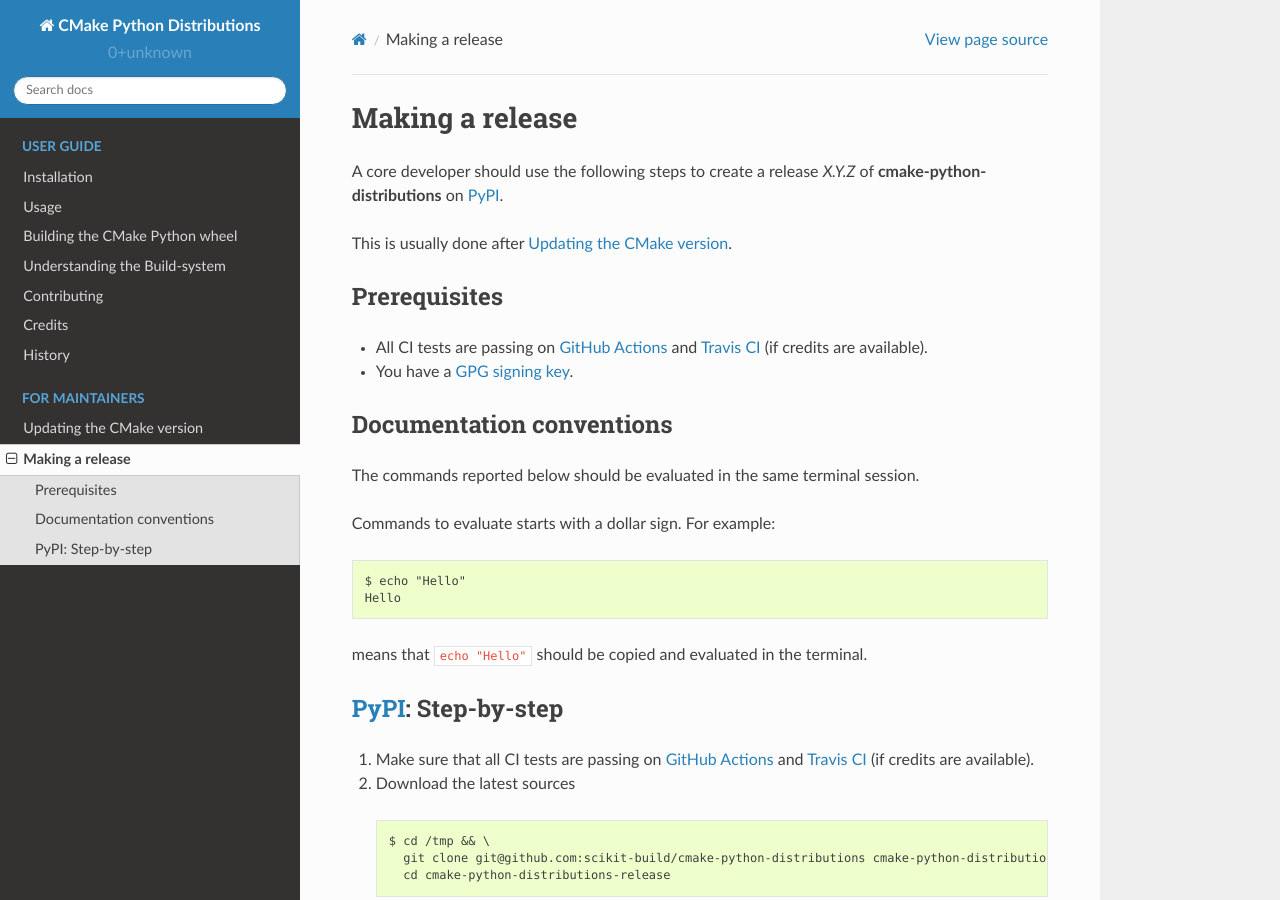
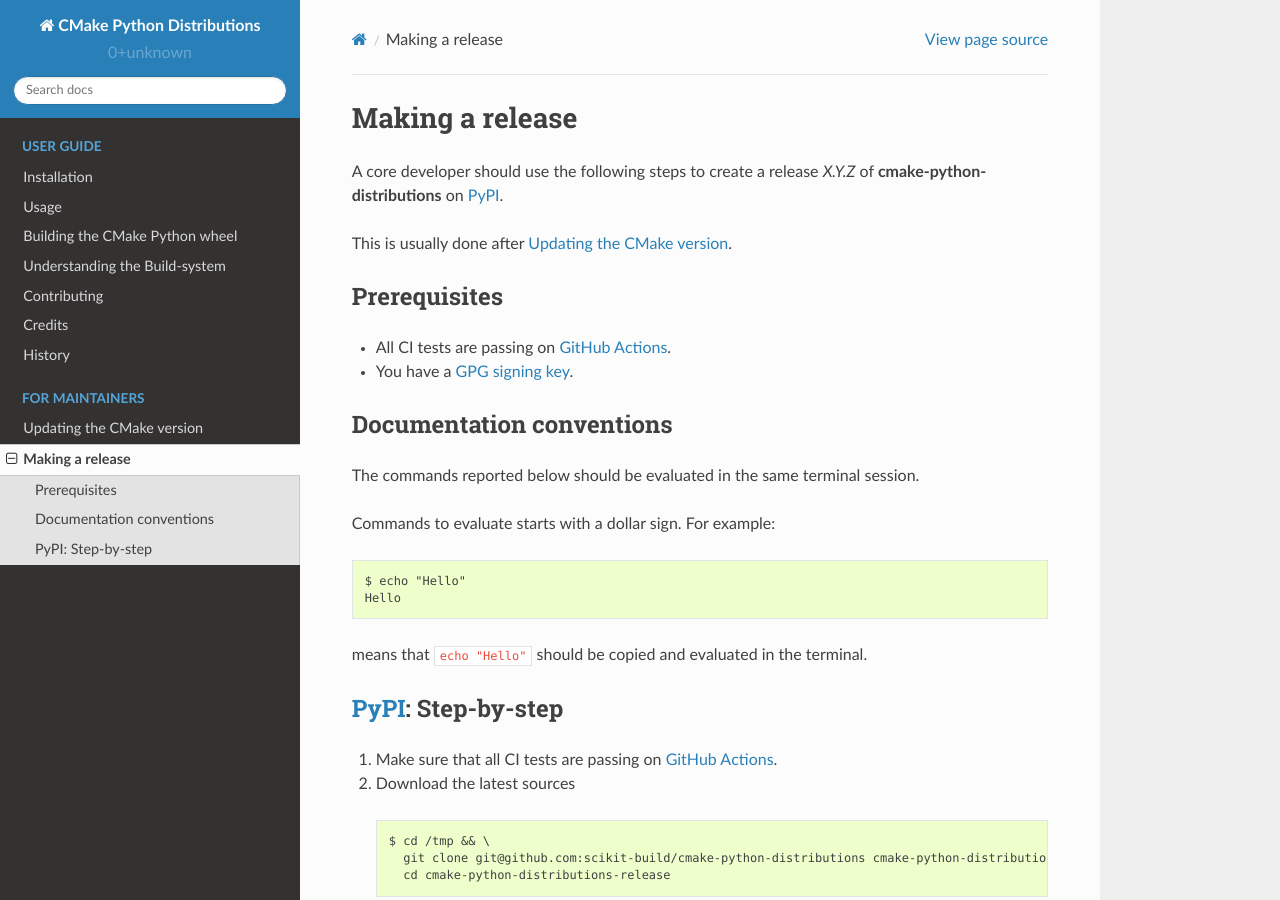
Before and after one commit to scikit-build/cmake-python-distributions, a Sphinx documentation site: the page built from docs/make_a_release.rst, in a window 1280 px wide and 900 px high. Built offline with Sphinx 7.4.7 and the Read the Docs theme 2.0.0, drawn with Linux system fonts in a browser that asks for light colours.

Commit message:
chore(ci): remove Travis CI
We've been out of credits for 8 months with no builds triggered on Travis CI.

This leaves PR untested for alternative architectures (well, they've been untested for 8 months already).
We can just rely on GHA scheduled builds for those architectures.
Tags are also built using GHA for those architectures.

```diff
--- a/CONTRIBUTING.rst
+++ b/CONTRIBUTING.rst
@@ -102,9 +102,8 @@
    your new functionality into a function with a docstring, and add the
    feature to the list in `README.rst`.
 
-3. The pull request should work for Python 2.7, and 3.5+.
+3. The pull request should work for Python 2.7, and 3.6+.
    Check `GitHub Actions https://github.com/scikit-build/cmake-python-distributions/actions/workflows/build.yml`_
-   and `TravisCi <https://travis-ci.org/scikit-build/cmake-python-distributions/pull_requests>`_
    and make sure that the tests pass for all supported Python versions.
 
 
--- a/docs/make_a_release.rst
+++ b/docs/make_a_release.rst
@@ -13,7 +13,7 @@
 Prerequisites
 -------------
 
-* All CI tests are passing on `GitHub Actions`_ and `Travis CI`_ (if credits are available).
+* All CI tests are passing on `GitHub Actions`_.
 
 * You have a `GPG signing key <https://help.github.com/articles/generating-a-new-gpg-key/>`_.
 
@@ -36,7 +36,7 @@
 `PyPI`_: Step-by-step
 ---------------------
 
-1. Make sure that all CI tests are passing on `GitHub Actions`_ and `Travis CI`_ (if credits are available).
+1. Make sure that all CI tests are passing on `GitHub Actions`_.
 
 
 2. Download the latest sources
@@ -127,6 +127,5 @@
 
 
 .. _GitHub Actions: https://github.com/scikit-build/cmake-python-distributions/actions/workflows/build.yml
-.. _Travis CI: https://travis-ci.org/scikit-build/cmake-python-distributions/pull_requests
 
 .. _PyPI: https://pypi.org/project/cmake
```
Also changed, not shown: README.rst (+6 -6 lines), .travis.yml (deleted).
